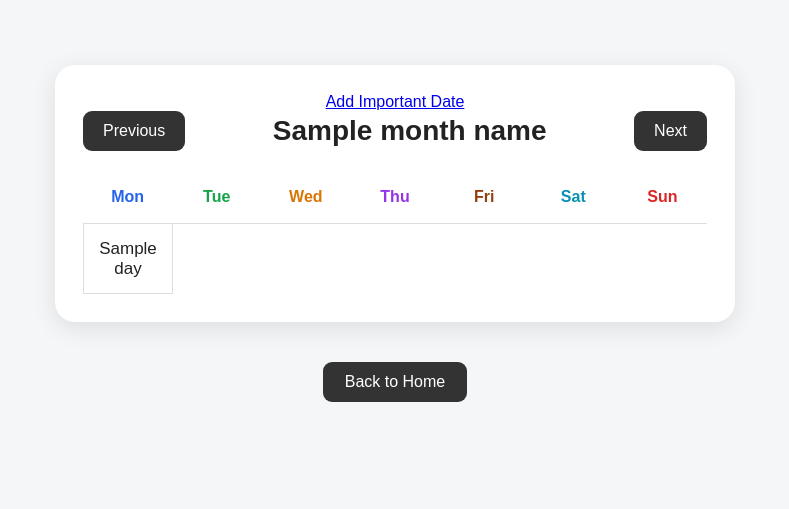
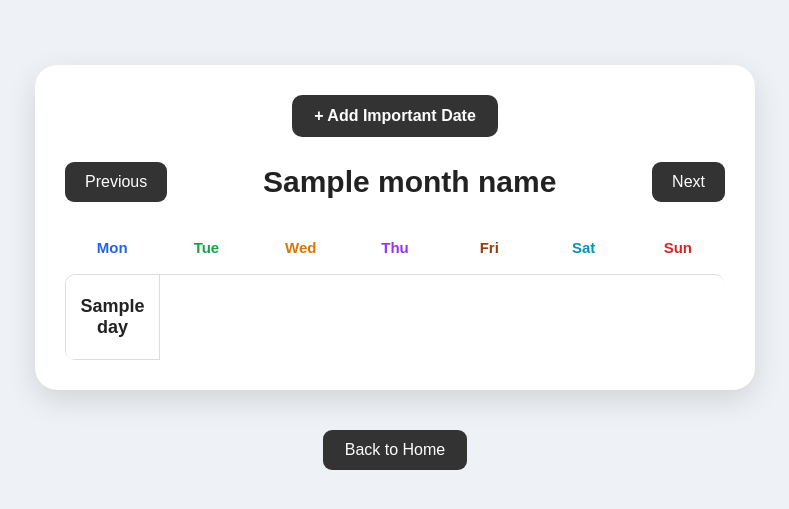
Before and after one commit to Singh-Rimjhim/Mini_Projects, a Flask app: template Calender/templates/calendar.html in a window 1280 px wide. Shown: the top 509 px of the page, without its empty margins (245-1034 px from the left). Run offline with Flask 3, Linux system fonts and the light colour scheme; the template is opened without the code that fills it: most values are stand-ins (such as "Sample title", 1, 10 or a date in 2020).

Commit message:
Project-1:Calendar

```diff
--- a/Calender/app.py
+++ b/Calender/app.py
@@ -1,12 +1,31 @@
-from flask import Flask, render_template, request
+from flask import Flask, render_template, request, redirect
 import calendar
+import sqlite3
 
 app = Flask(__name__)
+
+
+def create_database():
+    connection = sqlite3.connect("events.db")
+
+    cursor = connection.cursor()
+
+    cursor.execute("""
+        CREATE TABLE IF NOT EXISTS events (
+            id INTEGER PRIMARY KEY AUTOINCREMENT,
+            date TEXT,
+            event TEXT
+        )
+    """)
+
+    connection.commit()
+    connection.close()
 
 
 @app.route("/")
 def home():
     return render_template("index.html")
+
 
 @app.route("/add-event", methods=["GET", "POST"])
 def add_events():
@@ -15,11 +34,22 @@ def add_events():
     month = request.args.get("month")
 
     if request.method == "POST":
+
         date = request.form["date"]
         event = request.form["event"]
 
-        print("Date:", date)
-        print("Event:", event)
+        connection = sqlite3.connect("events.db")
+        cursor = connection.cursor()
+
+        cursor.execute(
+            "INSERT INTO events (date, event) VALUES (?, ?)",
+            (date, event)
+        )
+
+        connection.commit()
+        connection.close()
+
+        print("Event saved successfully!")
 
     return render_template(
         "events.html",
@@ -27,36 +57,70 @@ def add_events():
         month=month
     )
 
-@app.route("/calendar", methods=["POST"])
+@app.route("/delete-event/<int:event_id>", methods=["POST"])
+def delete_event(event_id):
+
+    connection = sqlite3.connect("events.db")
+    cursor = connection.cursor()
+
+    cursor.execute(
+        "SELECT date FROM events WHERE id = ?",
+        (event_id,)
+    )
+
+    result = cursor.fetchone()
+
+    cursor.execute(
+        "DELETE FROM events WHERE id = ?",
+        (event_id,)
+    )
+
+    connection.commit()
+    connection.close()
+
+    if result:
+        date = result[0]
+        date_parts = date.split("-")
+
+        year = int(date_parts[0])
+        month = int(date_parts[1])
+
+        return redirect(
+            f"/calendar?year={year}&month={month}"
+        )
+
+    return redirect("/")
+
+@app.route("/calendar", methods=["GET", "POST"])
 def calendar_page():
+    if request.method == "GET":
+        year = int(request.args.get("year"))
+        month = int(request.args.get("month"))
 
-    year = int(request.form["year"])
-    month = int(request.form["month"])
+    else:
+        year = int(request.form["year"])
+        month = int(request.form["month"])
 
-    # Check if year is valid
+        action = request.form.get("action")
+
+        if action == "previous":
+            month = month - 1
+
+            if month == 0:
+                month = 12
+                year = year - 1
+
+        elif action == "next":
+            month = month + 1
+
+            if month == 13:
+                month = 1
+                year = year + 1
+
     if year < 1:
-        return "Invalid year! Please enter a year greater than 0."
-
-    # Check if month is valid
+        return "Invalid year! Year cannot be less than 1."
     if month < 1 or month > 12:
         return "Invalid month! Please enter a month between 1 and 12."
-
-    # Check which button was clicked
-    action = request.form.get("action")
-
-    if action == "previous":
-        month = month - 1
-
-        if month == 0:
-            month = 12
-            year = year - 1
-
-    elif action == "next":
-        month = month + 1
-
-        if month == 13:
-            month = 1
-            year = year + 1
 
     month_name = f"{calendar.month_name[month]} {year}"
 
@@ -67,15 +131,26 @@ def calendar_page():
     for week in weeks:
         for day in week:
             days.append(day)
+    connection = sqlite3.connect("events.db")
+    cursor = connection.cursor()
 
+    cursor.execute(
+        "SELECT id, date, event FROM events"
+    )
+
+    events = cursor.fetchall()
+
+    connection.close()
     return render_template(
         "calendar.html",
         days=days,
         month_name=month_name,
         year=year,
-        month=month
+        month=month,
+        events=events
     )
 
 
 if __name__ == "__main__":
+    create_database()
     app.run(debug=True)
--- /dev/null
+++ b/Calender/requirement.txt
@@ -0,0 +1 @@
+Flask
--- a/Calender/static/style.css
+++ b/Calender/static/style.css
@@ -2,9 +2,14 @@
     box-sizing: border-box;
 }
 
+
+/* =========================
+   BODY
+   ========================= */
+
 body {
     font-family: Arial, sans-serif;
-    background: #f4f6f8;
+    background: #eef1f5;
     margin: 0;
     padding: 35px 15px;
     text-align: center;
@@ -72,12 +93,48 @@ button:hover {
 
 .calendar-box {
     background: white;
+
     width: 100%;
-    max-width: 680px;
+    max-width: 720px;
+
     margin: 30px auto 20px;
-    padding: 28px;
-    border-radius: 20px;
-    box-shadow: 0 6px 25px rgba(0, 0, 0, 0.10);
+
+    padding: 30px;
+
+    border-radius: 22px;
+
+    box-shadow: 0 10px 30px rgba(0, 0, 0, 0.12);
+}
+
+
+/* =========================
+   ADD IMPORTANT DATE
+   ========================= */
+
+.add-event-button {
+    display: inline-block;
+
+    margin-bottom: 25px;
+
+    padding: 12px 22px;
+
+    background: #333;
+    color: white;
+
+    border-radius: 10px;
+
+    text-decoration: none;
+
+    font-size: 16px;
+    font-weight: bold;
+
+    transition: 0.2s;
+}
+
+.add-event-button:hover {
+    background: #555;
+
+    transform: translateY(-2px);
 }
 
 
@@ -87,22 +144,29 @@ button:hover {
 
 .navigation {
     display: flex;
+
     align-items: center;
     justify-content: space-between;
+
     gap: 15px;
+
     margin-bottom: 25px;
 }
 
 .navigation form {
     margin: 0;
     padding: 0;
+
     background: none;
+
     width: auto;
 }
 
 .navigation h2 {
     margin: 0;
-    font-size: 28px;
+
+    font-size: 30px;
+
     white-space: nowrap;
 }
 
@@ -113,13 +177,18 @@ button:hover {
 
 .weekdays {
     display: grid;
+
     grid-template-columns: repeat(7, 1fr);
-    margin-bottom: 5px;
+
+    margin-bottom: 6px;
 }
 
 .weekdays div {
     padding: 12px 5px;
+
     font-weight: bold;
+
+    font-size: 15px;
 }
 
 
@@ -160,17 +229,27 @@ button:hover {
 
 .calendar-grid {
     display: grid;
+
     grid-template-columns: repeat(7, 1fr);
+
     border-top: 1px solid #ddd;
     border-left: 1px solid #ddd;
+
+    border-radius: 10px;
+    overflow: hidden;
 }
 
 .day {
-    min-height: 70px;
+    min-height: 85px;
 
     display: flex;
+
+    flex-direction: column;
+
     align-items: center;
     justify-content: center;
+
+    gap: 4px;
 
     border-right: 1px solid #ddd;
     border-bottom: 1px solid #ddd;
@@ -184,15 +263,109 @@ button:hover {
 }
 
 .day:hover {
-    background: #f1f5f9;
+    background: #f8fafc;
+
+    box-shadow: inset 0 0 0 2px #e5e7eb;
 }
 
 
-/* Sunday */
+/* =========================
+   SUNDAY
+   ========================= */
 
 .calendar-grid .day:nth-child(7n) {
     color: #dc2626;
+
     background: #fff5f5;
+}
+
+.calendar-grid .day:nth-child(7n):hover {
+    background: #ffecec;
+}
+
+
+/* =========================
+   DATE NUMBER
+   ========================= */
+
+.date-number {
+    font-weight: bold;
+
+    font-size: 18px;
+}
+
+
+/* =========================
+   EVENT
+   ========================= */
+
+.event {
+    display: flex;
+
+    align-items: center;
+    justify-content: center;
+
+    gap: 5px;
+
+    background: #fff3cd;
+
+    color: #856404;
+
+    padding: 4px 6px;
+
+    border-radius: 6px;
+
+    font-size: 11px;
+    font-weight: bold;
+
+    max-width: 90%;
+
+    overflow: hidden;
+
+    text-overflow: ellipsis;
+
+    white-space: nowrap;
+
+    box-shadow: 0 2px 5px rgba(0, 0, 0, 0.08);
+}
+
+.event-name {
+    overflow: hidden;
+
+    text-overflow: ellipsis;
+
+    white-space: nowrap;
+}
+
+
+/* =========================
+   DELETE ×
+   ========================= */
+
+.delete-button {
+    background: none;
+
+    border: none;
+
+    color: #dc2626;
+
+    font-size: 16px;
+
+    font-weight: bold;
+
+    padding: 0;
+
+    margin: 0;
+
+    cursor: pointer;
+}
+
+.delete-button:hover {
+    background: none;
+
+    color: #991b1b;
+
+    transform: none;
 }
 
 
--- a/Calender/templates/calendar.html
+++ b/Calender/templates/calendar.html
@@ -14,7 +14,12 @@
 <body>
 
     <div class="calendar-box">
-        <a href="/add-event?year={{ year }}&month={{ month }}" class="add-event-button">Add Important Date</a>
+        <a href="/add-event?year={{ year }}&month={{ month }}"
+           class="add-event-button">
+            + Add Important Date
+        </a>
+
+
         <div class="navigation">
 
             <form method="POST" action="/calendar">
@@ -22,22 +27,30 @@
                 <input type="hidden" name="month" value="{{ month }}">
                 <input type="hidden" name="action" value="previous">
 
-        <button type="submit"> Previous </button>
+                <button type="submit">
+                     Previous
+                </button>
             </form>
 
+
             <h2>{{ month_name }}</h2>
+
 
             <form method="POST" action="/calendar">
                 <input type="hidden" name="year" value="{{ year }}">
                 <input type="hidden" name="month" value="{{ month }}">
                 <input type="hidden" name="action" value="next">
 
-        <button type="submit"> Next </button>
+                <button type="submit">
+                    Next
+                </button>
             </form>
 
         </div>
 
+
         <div class="weekdays">
+
             <div>Mon</div>
             <div>Tue</div>
             <div>Wed</div>
@@ -45,7 +58,9 @@
             <div>Fri</div>
             <div>Sat</div>
             <div>Sun</div>
+
         </div>
+
 
         <div class="calendar-grid">
 
@@ -54,7 +69,47 @@
                 <div class="day">
 
                     {% if day != 0 %}
+
+                        <div class="date-number">
                             {{ day }}
+                        </div>
+
+
+                        {% for event in events %}
+
+                            {% set event_date = event[1].split("-") %}
+
+
+                            {% if event_date[0]|int == year
+                                  and event_date[1]|int == month
+                                  and event_date[2]|int == day %}
+
+
+                                <div class="event">
+
+                                    <div class="event-name">
+                                        {{ event[2] }}
+                                    </div>
+
+
+                                    <form method="POST"
+                                          action="/delete-event/{{ event[0] }}">
+
+                                        <button type="submit"
+                                                class="delete-button">
+                                            X
+                                        </button>
+
+                                    </form>
+
+                                </div>
+
+
+                            {% endif %}
+
+                        {% endfor %}
+
+
                     {% endif %}
 
                 </div>
@@ -64,7 +119,16 @@
         </div>
 
     </div>
-    <a href="/" class="back-button">Back to Home</a>
+
+
+    <a href="/"
+       class="back-button">
+
+        Back to Home
+
+    </a>
+
+
 </body>
 
 </html>
--- a/Calender/templates/events.html
+++ b/Calender/templates/events.html
@@ -50,9 +50,9 @@
 
     <br>
 
-    <a href="/"
+    <a href="/calendar?year={{ year }}&month={{ month }}"
        class="back-button">
-         Back
+         Back to Calendar
     </a>
 
 </body>
```
Also changed, not shown: other parts of Calender/static/style.css (+43 -19 lines), Calender/events.db (added), Calender/vercel.json (added). Lines whose indentation alone changed are shown as unchanged.
